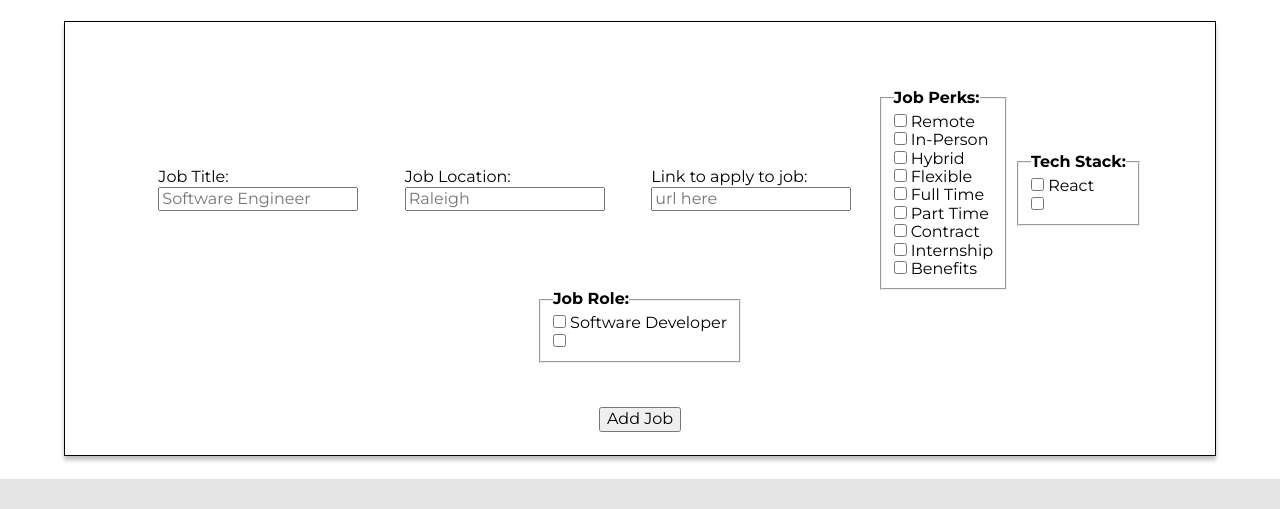
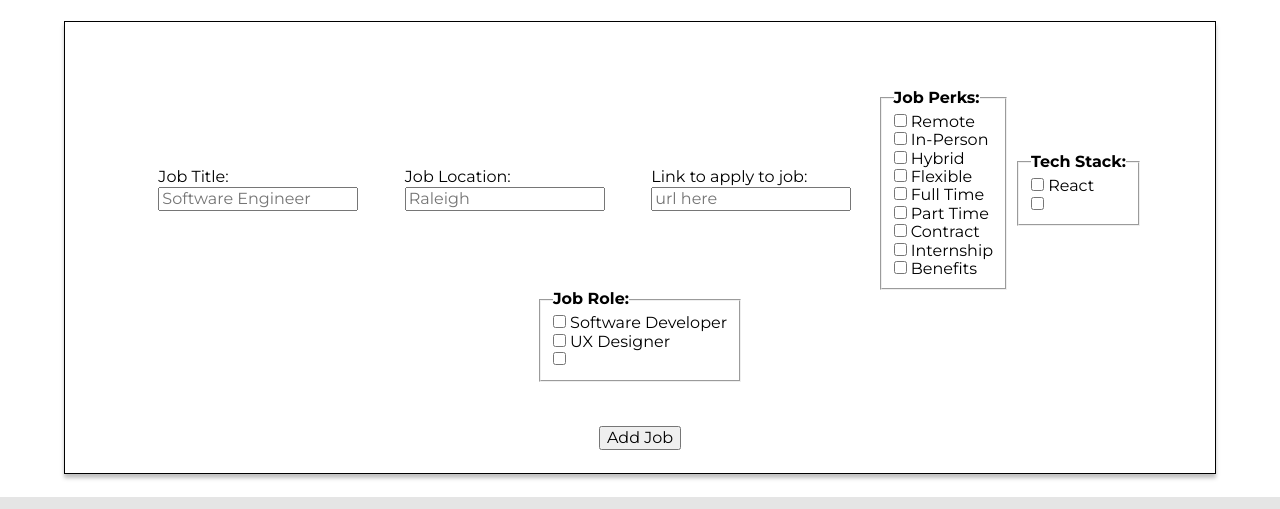
Before and after one commit to Triangle-Ops/job-board, a website: page companies.html in a window 1280 px wide. Shown: the part 207-716 px from the top of the page. Drawn offline with nearby package versions, Linux system fonts and the light colour scheme.

Commit message:
updated folders and files

```diff
--- a/companies.html
+++ b/companies.html
@@ -124,6 +124,11 @@
                         </section>
 
                         <section class="filterOption">
+                            <input type="checkbox" id="developer" name="developer">
+                            <label for="remote">UX Designer</label>
+                        </section>
+
+                        <section class="filterOption">
                             <input type="checkbox" id="" name="">
                             <label for=""></label>
                         </section>
```
Also changed, not shown: models/Jobs.js (added), routes/index.js (added).
